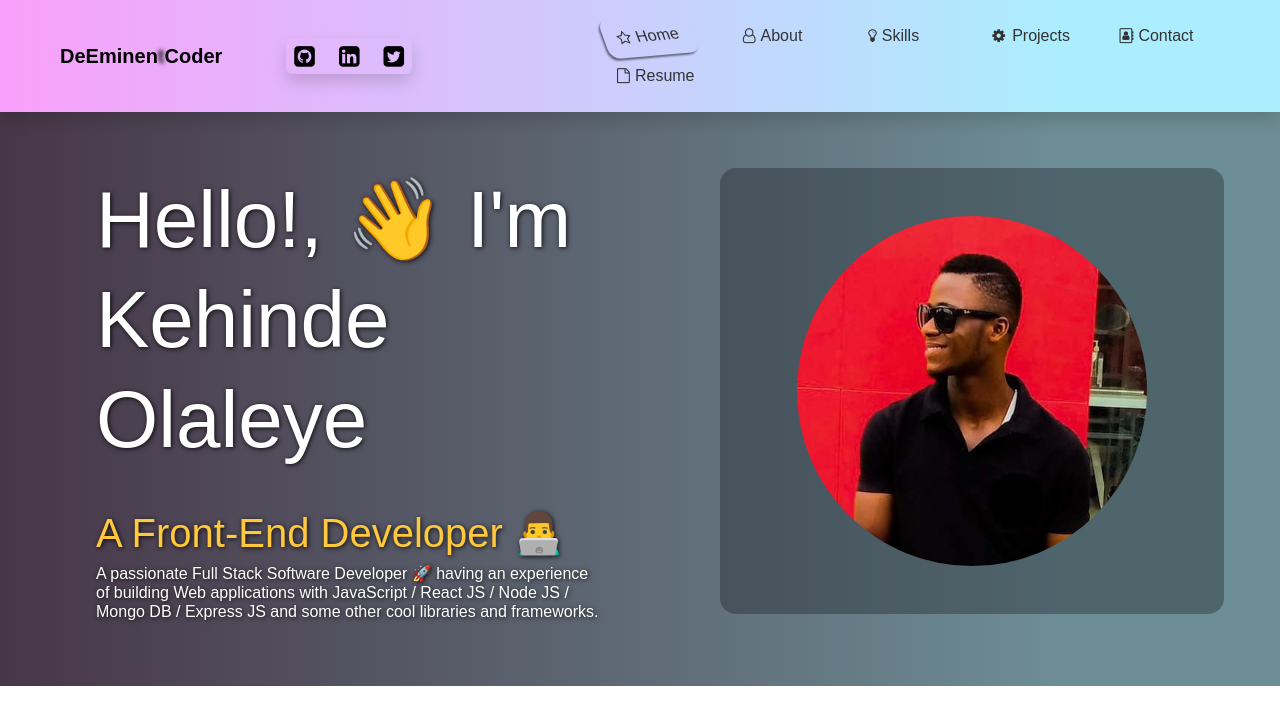
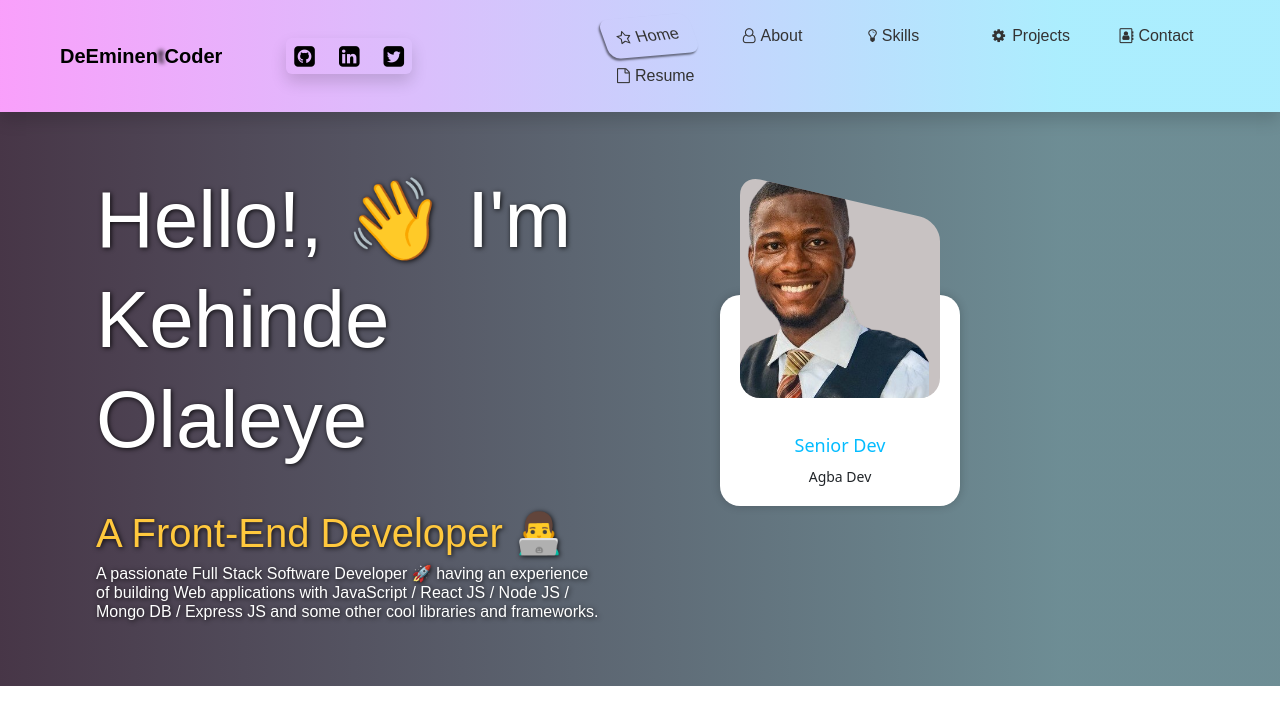
Before and after one commit to DevOluwapelumi/Contribute-Portfolio, a React (Vite) app: page / in a window 1280 px wide. Shown: the top 724 px of the page. Built offline with nearby package versions, Linux system fonts and the light colour scheme; a web font is replaced by a local one.

Commit message:
work on hero image

```diff
--- a/src/Hero.css
+++ b/src/Hero.css
@@ -44,14 +44,16 @@
 	align-items: center;
 	flex-direction: column;
 	padding: 3rem;
-	/* width: 10%; */
-	background-color: #1b20285e;
-	border-radius: 16px;
+	/*width: 10%;
+	*/background-color: #1b202834;
 	position: relative;
-	background-clip: padding-box;
+	/* background-clip: padding-box; */
+	border-radius: 50%;
+	-webkit-border-radius: 50%;
+	-moz-border-radius: 50%;
+	-ms-border-radius: 50%;
+	-o-border-radius: 50%;
 }
-
-
 .profile-image {
 	border-radius: 50%;
 	overflow: hidden;
@@ -66,3 +68,54 @@
 		width: 100%;
 	}
 }
+
+
+
+.a-box {
+  display: inline-block;
+  width: 240px;
+  text-align: center;
+}
+
+.img-container {
+    height: 230px;
+    width: 200px;
+    overflow: hidden;
+    border-radius: 0px 0px 20px 20px;
+    display: inline-block;
+}
+
+.img-container img {
+    transform: skew(0deg, -13deg);
+    height: 250px;
+    margin: -35px 0px 0px -70px;
+}
+
+.inner-skew {
+    display: inline-block;
+    border-radius: 20px;
+    overflow: hidden;
+    padding: 0px;
+    transform: skew(0deg, 13deg);
+    font-size: 0px;
+    margin: 30px 0px 0px 0px;
+    background: #c8c2c2;
+    height: 250px;
+    width: 200px;
+}
+
+.text-container {
+  box-shadow: 0px 0px 10px 0px rgba(0,0,0,0.2);
+  padding: 120px 20px 20px 20px;
+  border-radius: 20px;
+  background: #fff;
+  margin: -120px 0px 0px 0px;
+  line-height: 19px;
+  font-size: 14px;
+}
+
+.text-container h3 {
+  margin: 20px 0px 10px 0px;
+  color: #04bcff;
+  font-size: 18px;
+}
--- a/src/components/Hero.jsx
+++ b/src/components/Hero.jsx
@@ -19,10 +19,25 @@ const Hero = () => {
           </h6>
         </div>
         <div className="hero-right col p-lg-5 ms-lg- ">
-          <div class="profile">
-            <div class="profile-image">
-              <img src="fb.jpg" />
+          <div class="a-box">
+            <div class="img-container p-">
+              <div class="img-inner">
+                <div class="inner-skew p-">
+                  <img src="pp.png"></img>
+                </div>
+              </div>
             </div>
+            <div class="text-container">
+              <h3>Senior Dev</h3>
+              <div>
+                Agba Dev
+              </div>
+            </div>
+            {/* <div class="profile shadow-lg ">
+            <div class="profile-image shadow ">
+              <img src="fb.jpg" className="shadow "/>
+            </div>
+          </div> */}
           </div>
         </div>
       </div>
```
